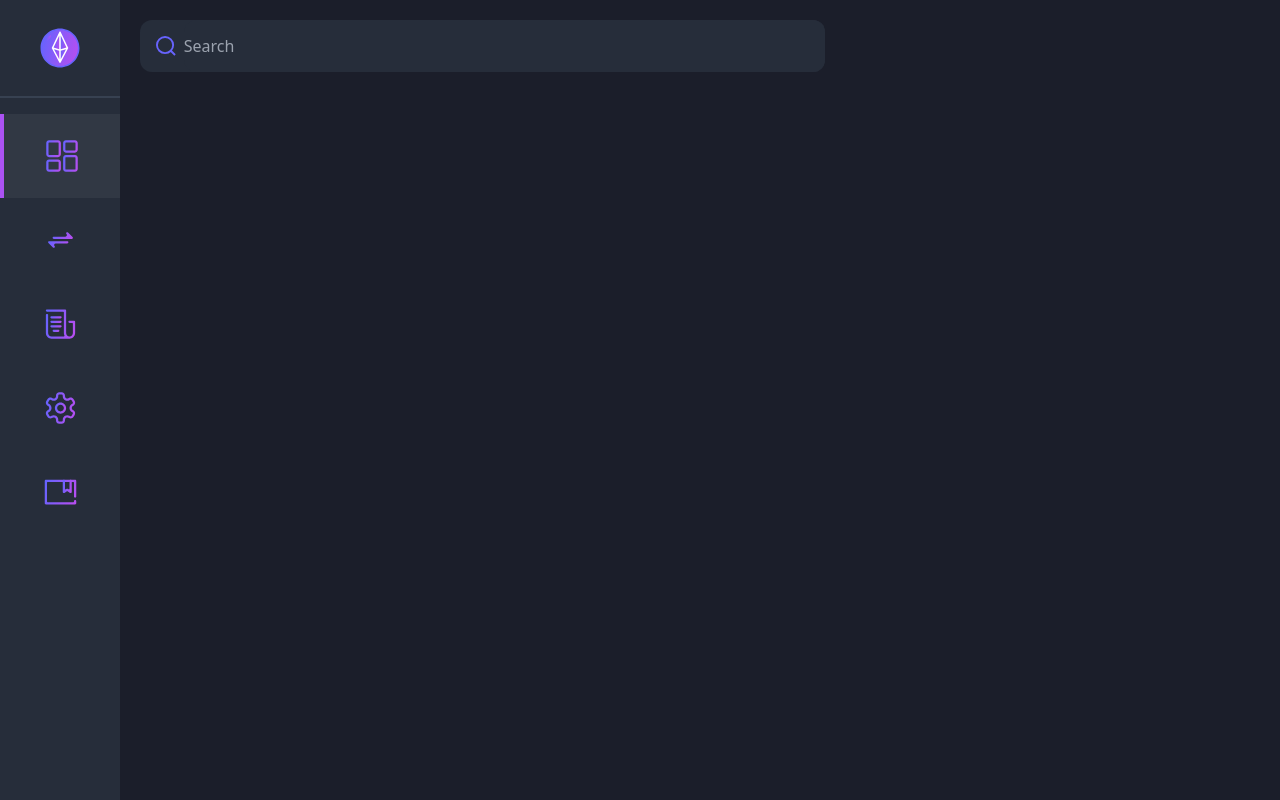
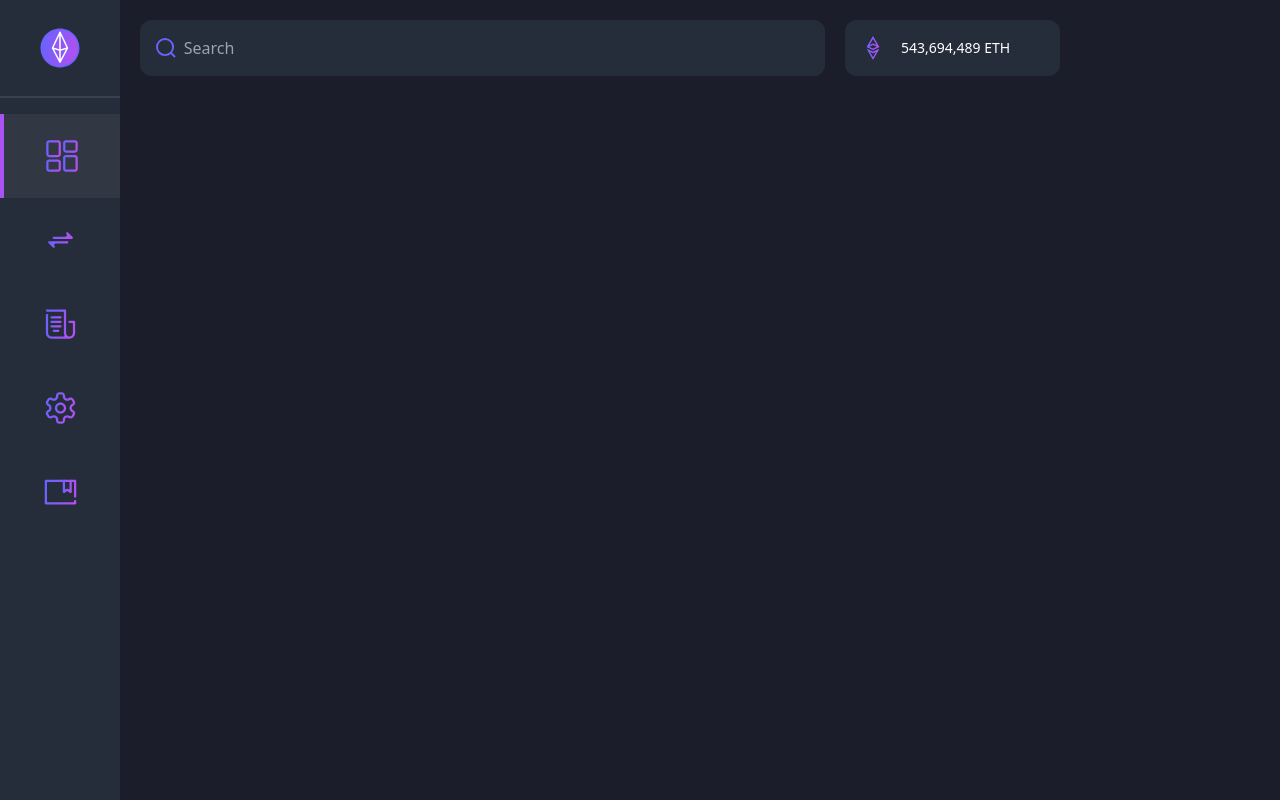
Before and after one commit to moehzi/cuanmakers-dashboard, a React (Vite) app: page / in a window 1280 px wide. Built offline with nearby package versions, Linux system fonts and the light colour scheme.

Commit message:
style: walletbox component

```diff
--- a/src/components/index.js
+++ b/src/components/index.js
@@ -1 +1,2 @@
 export { default as SearchBox } from "./searchBox/SearchBox";
+export { default as WaleltBox } from "./walletBox/WalletBox";
--- /dev/null
+++ b/src/components/walletBox/WalletBox.jsx
@@ -0,0 +1,13 @@
+import React from "react";
+import etherumWallet from "/assets/icons/ETHERUMWALLET.svg";
+
+function WalletBox() {
+  return (
+    <div className="hidden sm:flex bg-secondary max-w-[215px] p-4 items-center text-white rounded-[12px] grow">
+      <img src={etherumWallet} alt="etherum" />
+      <p className="ml-4 text-sm">543,694,489 ETH</p>
+    </div>
+  );
+}
+
+export default WalletBox;
--- a/src/parts/navbar/Navbar.jsx
+++ b/src/parts/navbar/Navbar.jsx
@@ -1,10 +1,11 @@
 import React from "react";
-import { SearchBox } from "../../components";
+import { SearchBox, WaleltBox } from "../../components";
 
 function Navbar() {
   return (
     <div className="flex w-full gap-[20px]">
       <SearchBox />
+      <WaleltBox />
     </div>
   );
 }
```
Also changed, not shown: assets/icons/ETHERUMWALLET.svg (added).
